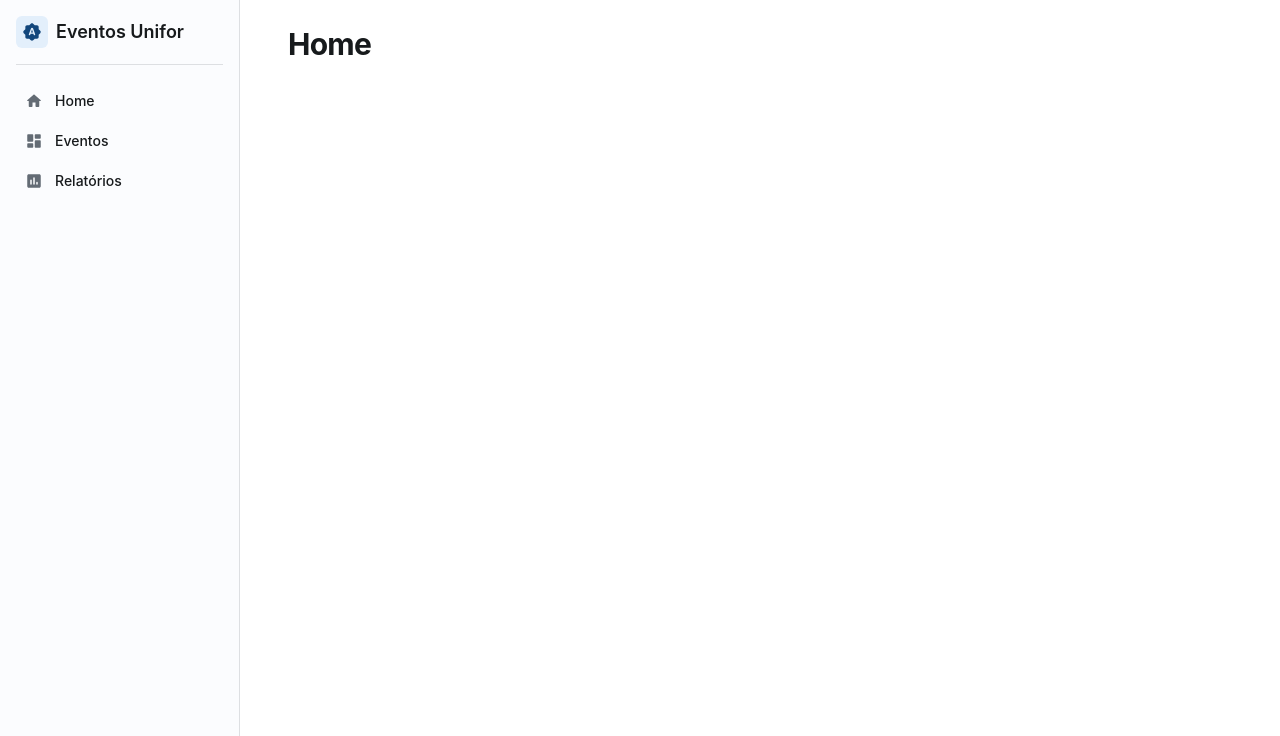
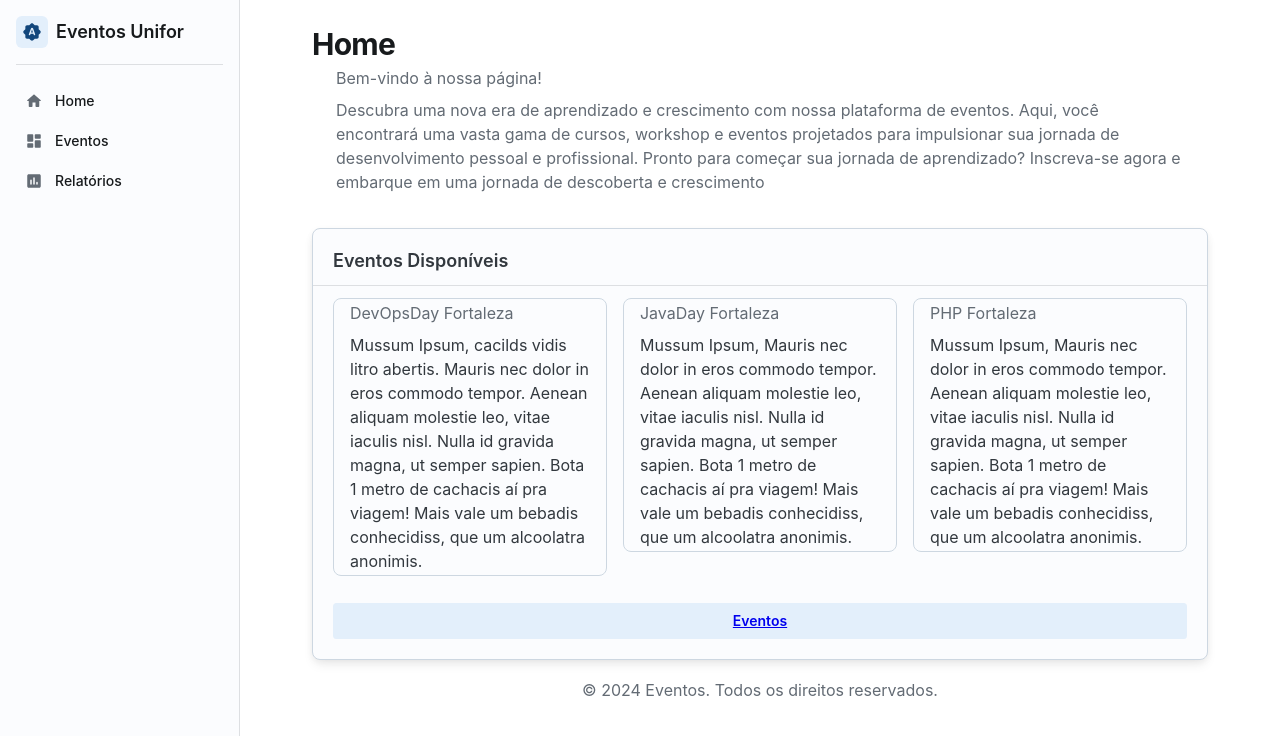
Before and after one commit to cllarinharc/pataformaEventos, a React (Vite) app: page / in a window 1280 px wide. Shown: the top 736 px of the page. Built offline with nearby package versions, Linux system fonts and the light colour scheme.

Commit message:
add home

```diff
--- a/src/Components/Home/Home.jsx
+++ b/src/Components/Home/Home.jsx
@@ -1,22 +1,116 @@
-import { useState } from "react";
+import React from "react";
+import {
+  Typography,
+  Button,
+  Container,
+  Card,
+  CardOverflow,
+  ModalDialog,
+  DialogTitle,
+  DialogContent,
+  DialogActions,
+  Divider,
+  Grid,
+  Box,
+} from "@mui/joy";
+import Events from './../Events/Events';
+import { Link } from "react-router-dom";
 
-import Typography from "@mui/joy/Typography";
+export default function Home() {
+  return (
+    <Container sx={{ marginBottom: 4 }}>
+      <Typography level="h2" component="h1">
+        Home
+      </Typography>
 
-const Home = () => {
+      <Container sx={{ marginBottom: 4 }}>
+        <Typography variant="h2" gutterBottom>
+          Bem-vindo à nossa página!
+        </Typography>
+        <Typography variant="body1" paragraph>
+          Descubra uma nova era de aprendizado e crescimento com nossa
+          plataforma de eventos. Aqui, você encontrará uma vasta gama de cursos,
+          workshop e eventos projetados para impulsionar sua jornada de
+          desenvolvimento pessoal e profissional. Pronto para começar sua
+          jornada de aprendizado? Inscreva-se agora e embarque em uma jornada de
+          descoberta e crescimento
+        </Typography>
+      </Container>
 
-  const handleSubmit = (event) => {
-    event.preventDefault();
+      <ModalDialog
+        sx={{
+          position: "static",
+          transform: "none",
+          maxWidth: 950,
+        }}
+      >
+        <DialogTitle>Eventos Disponíveis</DialogTitle>
+        <Divider />
+        <DialogContent>
+          <Grid container spacing={2}>
+            <Grid item xs={4}>
+              <Card variant="outlined" sx={{ width: "100%" }}>
+                <CardOverflow>
+                  <Typography gutterBottom variant="h6">
+                    DevOpsDay Fortaleza
+                  </Typography>
+                  <Typography variant="body2" color="text.secondary">
+                    Mussum Ipsum, cacilds vidis litro abertis. Mauris nec dolor
+                    in eros commodo tempor. Aenean aliquam molestie leo, vitae
+                    iaculis nisl. Nulla id gravida magna, ut semper sapien. Bota
+                    1 metro de cachacis aí pra viagem! Mais vale um bebadis
+                    conhecidiss, que um alcoolatra anonimis.
+                  </Typography>
+                </CardOverflow>
+              </Card>
+            </Grid>
 
-    console.log("Dados de Home:", { username, password });
-  };
+            <Grid item xs={4}>
+              <Card variant="outlined" sx={{ width: "100%" }}>
+                <CardOverflow>
+                  <Typography gutterBottom variant="h6">
+                    JavaDay Fortaleza
+                  </Typography>
+                  <Typography variant="body2" color="text.secondary">
+                    Mussum Ipsum, Mauris nec dolor in eros commodo tempor.
+                    Aenean aliquam molestie leo, vitae iaculis nisl. Nulla id
+                    gravida magna, ut semper sapien. Bota 1 metro de cachacis aí
+                    pra viagem! Mais vale um bebadis conhecidiss, que um
+                    alcoolatra anonimis.
+                  </Typography>
+                </CardOverflow>
+              </Card>
+            </Grid>
 
-  return (
-    <>
-        <Typography level="h2" component="h1">
-            Home
+            <Grid item xs={4}>
+              <Card variant="outlined" sx={{ width: "100%" }}>
+                <CardOverflow>
+                  <Typography gutterBottom variant="h6">
+                    PHP Fortaleza
+                  </Typography>
+                  <Typography variant="body2" color="text.secondary">
+                    Mussum Ipsum, Mauris nec dolor in eros commodo tempor.
+                    Aenean aliquam molestie leo, vitae iaculis nisl. Nulla id
+                    gravida magna, ut semper sapien. Bota 1 metro de cachacis aí
+                    pra viagem! Mais vale um bebadis conhecidiss, que um
+                    alcoolatra anonimis.
+                  </Typography>
+                </CardOverflow>
+              </Card>
+            </Grid>
+          </Grid>
+        </DialogContent>
+        <DialogActions>
+          <Button className="events-link" size="md" variant="soft" color="primary">
+            <Link to="/events">Eventos</Link>
+          </Button>
+        </DialogActions>
+      </ModalDialog>
+      <Box component="footer" padding={2} bgcolor="grey.200" textAlign="center">
+        <Typography variant="body2">
+          © 2024 Eventos. Todos os direitos reservados.
         </Typography>
-    </>
+      </Box>
+    </Container>
   );
-};
-
-export default Home;
+}
```
